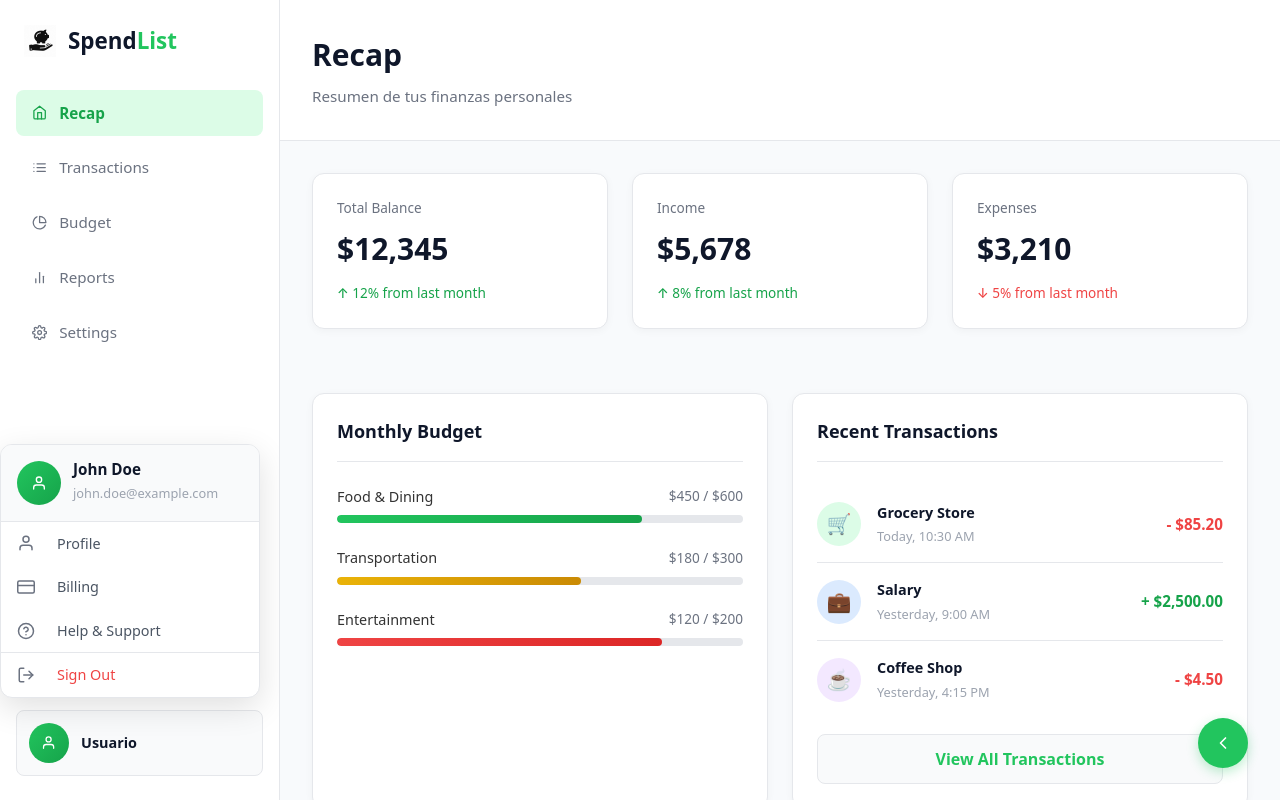
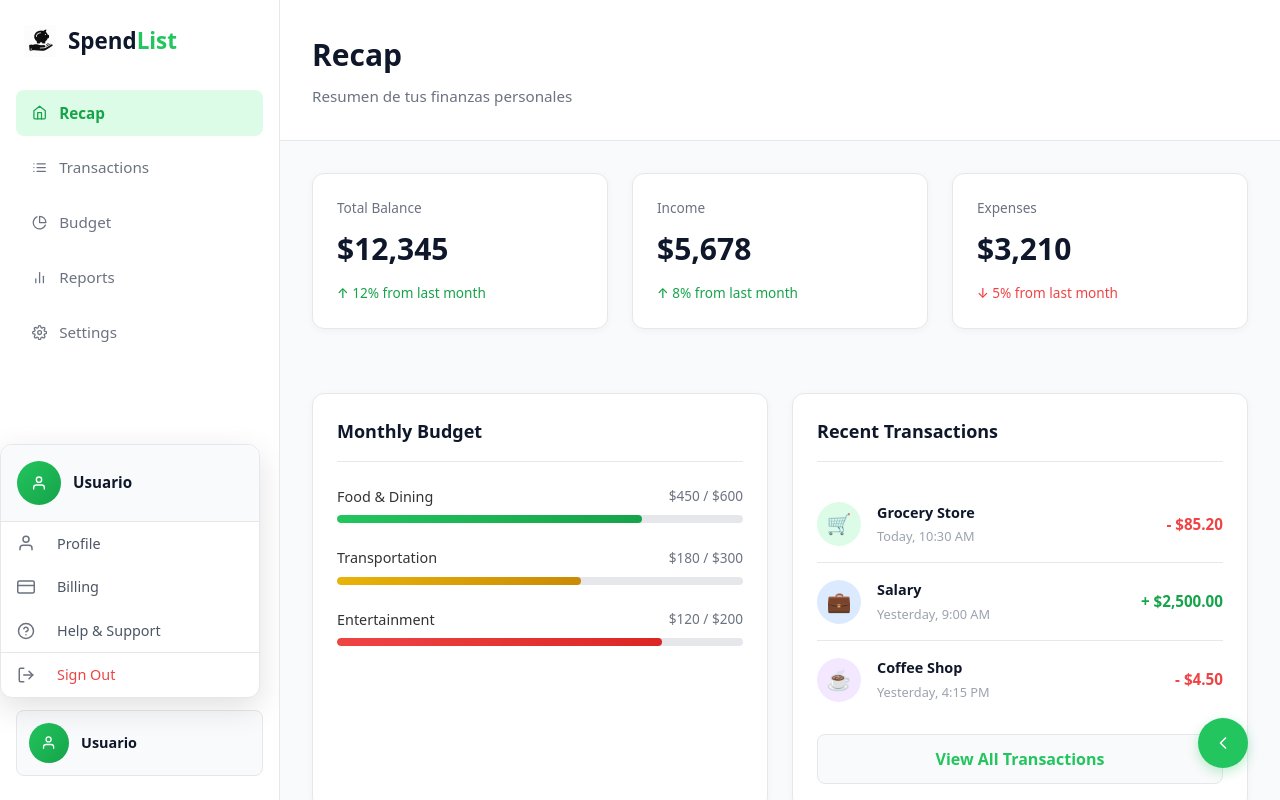
Before and after one commit to RafaelRubioUC/PROYECTO-FINAL-PW, a React (Vite) app in the folder FE/: page /dashboard in a window 1280 px wide. Both pictures are taken after a click on the button "Usuario". Shown: the top 800 px of the page. Built offline with nearby package versions, Linux system fonts and the light colour scheme.

Commit message:
fix: configurar nombre en perfil

```diff
--- a/FE/src/pages/Dashboard.jsx
+++ b/FE/src/pages/Dashboard.jsx
@@ -186,8 +186,17 @@ const Dashboard = () => {
                   <FiUser />
                 </div>
                 <div className="account-dropdown-meta">
-                  <div className="account-dropdown-name">John Doe</div>
-                  <div className="account-dropdown-email">john.doe@example.com</div>
+                  <div className="account-dropdown-name">
+                    {userData.name
+                      ? (() => {
+                          const parts = userData.name.split(" ");
+                          if (parts.length > 2) {
+                            return `${parts[0]} ${parts[2]}`;
+                          }
+                          return userData.name;
+                        })()
+                      : "Usuario"}
+                  </div>
                 </div>
               </div>
 
```
